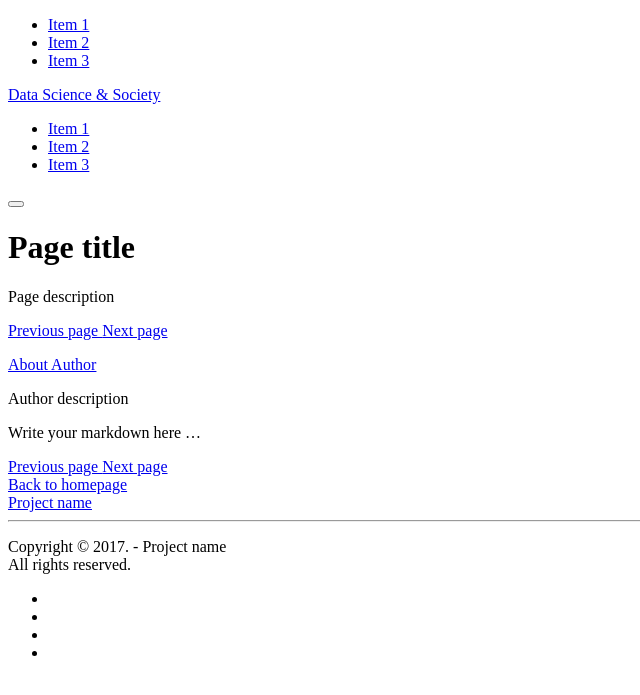
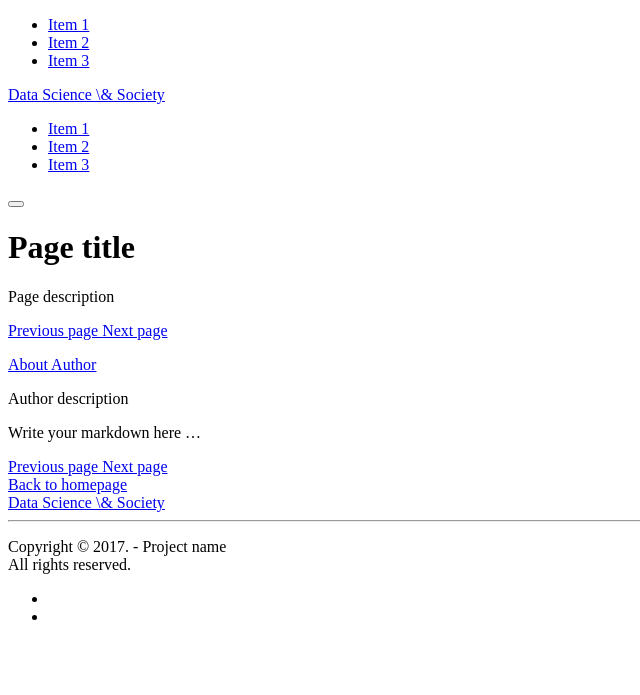
Before and after one commit to dssoc/dssoc.github.io, a Jekyll site: the page built from default.md, in a window 1280 px wide. Shown: the top 695 px of the page, without its empty margins (0-640 px from the left). Built offline with Jekyll 4.4.1, drawn with Linux system fonts in a browser that asks for light colours; a style sheet for code colours, icons or effects is not loaded.

Commit message:
Update _config.yml

```diff
--- a/_config.yml
+++ b/_config.yml
@@ -5,7 +5,7 @@ doks:
     color_theme: blue
     header:
         logo:
-            text: Data Science & Society
+            text: Data Science \& Society
             image:
         nav:
             - item_name: Item 1
@@ -17,15 +17,11 @@ doks:
     footer:
         content:
             logo:
-                text: Project name
+                text: Data Science \& Society
                 image:
             copyright: Copyright &copy; 2017. - Project name <br>All rights reserved.
         social_list:
-            - network_name: facebook
-              profile_url: '#'
             - network_name: twitter
-              profile_url: '#'
-            - network_name: instagram
               profile_url: '#'
             - network_name: youtube
               profile_url: '#'
```
